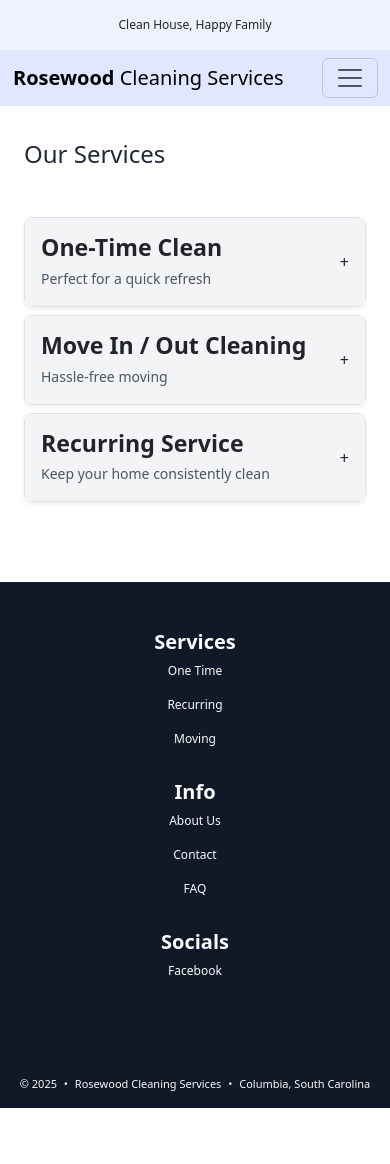
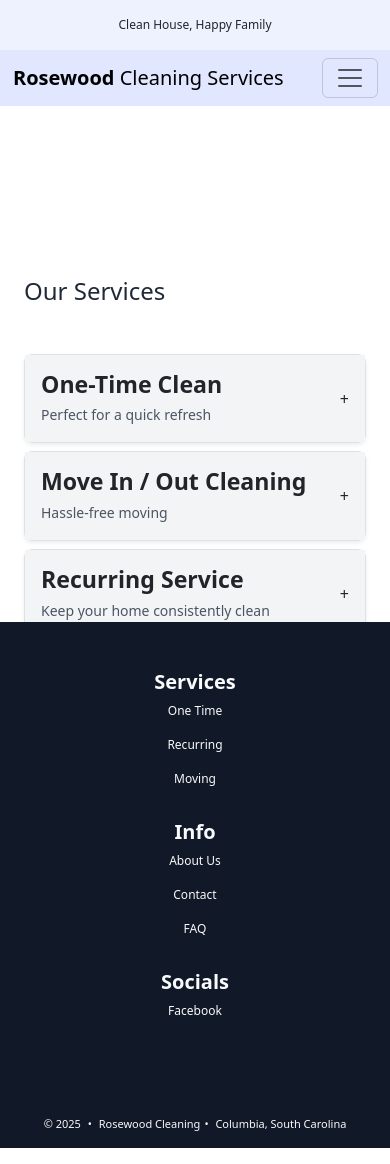
Before and after one commit to alexgoodestudio/rosewood_cleaning_service, a React (Create React App) app: page /services in a window 390 px wide. Before the commit the page ends 1124 px from the top, so only its background shows below. Built offline with nearby package versions, Linux system fonts and the light colour scheme.

Commit message:
ipad media mobile media queries

```diff
--- a/src/Components/Footer.js
+++ b/src/Components/Footer.js
@@ -36,9 +36,9 @@ function Footer() {
         </div>
       </section>
 
-      <p className="text-center p-3 text-xs mt-5 py-3">
+      <p className="text-center px-2 text-xs mt-5 py-3">
         © {currentYear} <span className="px-1">•</span> Rosewood Cleaning
-        Services <span className="px-1">•</span> Columbia, South Carolina
+        <span className="px-1">•</span> Columbia, South Carolina
       </p>
     </div>
   );
--- a/src/Components/Home.js
+++ b/src/Components/Home.js
@@ -14,8 +14,8 @@ function Home(){
             <Opener/>
             <ReviewMarquee/>
             <Mission/>
+            <Why/>
             <Services/>
-            <Why/>
             <Contact/>
             <FooterMarquee/>
         </div>
--- a/src/Components/Mission.js
+++ b/src/Components/Mission.js
@@ -5,14 +5,14 @@ function Mission() {
       <div className="mission-body row">
 
 
-        <div className="col-lg-7 col-12 ms-lg-4 p-lg-0 px-4">
+        <div className="col-lg-12 col-12 ms-lg-4 p-lg-0 px-4">
           {/* <div className=" ">
               <img src={Image} alt="Clean Home" className="br" />
           </div> */}
           <h2 className=" text-4xl text-start mb-lg-4">
             Our Mission
           </h2>
-          <p className="text-md justify-text thin ">
+          <p className="text-lg justify-text thin ">
             {" "}
             At Rosewood Cleaning Services, we specialize in providing top-tier
             house cleaning that caters to the unique needs of each client,
--- a/src/Components/Services.js
+++ b/src/Components/Services.js
@@ -67,7 +67,7 @@ function Services() {
   };
 
   return (
-    <div className="bg-white container py-8 px-4">
+    <div className="bg-white container py-8 px-4 services-container">
       <h2 className="text-gray-800 text-start text-4xl mb-5">Our Services</h2>
 
       {/* Desktop Cards */}
--- a/src/Components/Why.js
+++ b/src/Components/Why.js
@@ -32,9 +32,9 @@ function Why() {
   }, containerRef);
 
   return (
-    <div ref={containerRef} className="container why-section  mt-4 relative">
+    <div ref={containerRef} className="container why-section mt-4 relative">
       <div className="mission-body row items-center">
-        <div className="col-lg-6 col-12 pe-lg-5">
+        <div className="col-lg-6 col-12 pe-lg-5 p-4">
           <h2 className="text-4xl text-start mb-lg-4">Why Choose Us?</h2>
           <p className="text-sm justify-text thin">
             We’re not just another cleaning company — we’re part of your
--- a/src/Style.css
+++ b/src/Style.css
@@ -38,12 +38,15 @@
   text-align: center;      /* center text inside h1 */
 }
 
-
+.services-container{
+  margin-top: 15%;
+  height: 85vh;
+}
 
 /* ===== Mission Body ===== */
 .mission-body {
   display: flex;
-  height: 50vh;
+  height: 60vh;
   justify-content: center;
   align-items: center;
   text-align: center;
@@ -52,7 +55,7 @@
 }
 
 .why-section{
-    height: 80vh;
+    height: 90vh;
 }
 
 .box{
@@ -123,10 +126,29 @@
   .text-2xl  { font-size: 1.375rem; }
 }
 
+.services-container{
+  margin-top: 15%;
+  height: 60vh;
+}
+  .why-section{
+    height: 50vh;
+}
+
 /* Small Screens */
 @media (max-width: 768px) {
+
+.mission-body {
+
+  height: 50vh;
+
+}
+
   .why-section{
     height: 85vh;
+}
+.services-container{
+  margin-top: 35%;
+  height: 45vh;
 }
 
   .opener-text{
```
